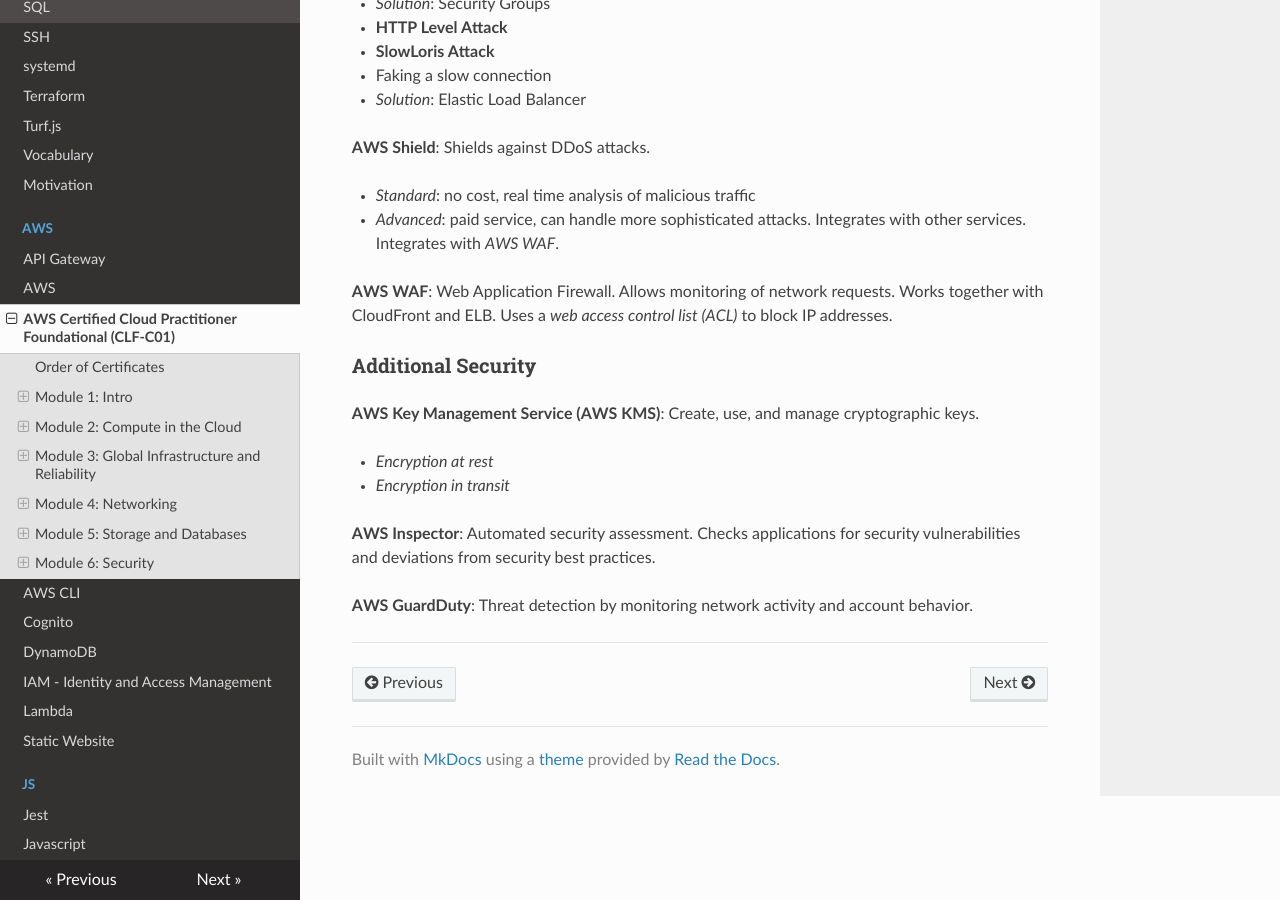
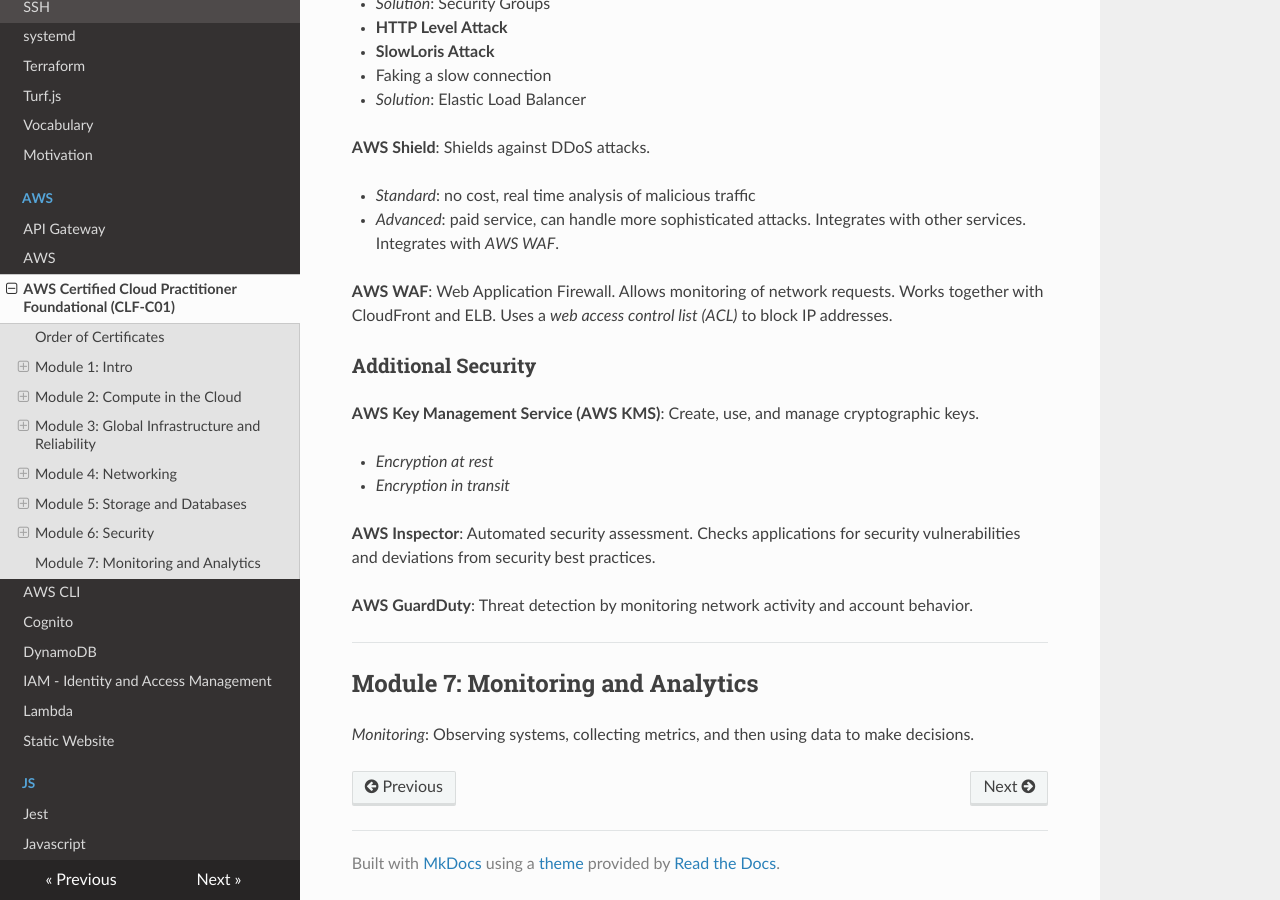
Before and after one commit to YotaYota/notes, an MkDocs documentation site: the page built from docs/aws/ccp.md, in a window 1280 px wide and 900 px high, scrolled down 10363 px. Built offline with MkDocs 1.6.1, drawn with Linux system fonts in a browser that asks for light colours; nearby versions of some CDN libraries.

Commit message:
CCP mod 7

```diff
--- a/docs/aws/ccp.md
+++ b/docs/aws/ccp.md
@@ -448,3 +448,7 @@
 **AWS GuardDuty**: Threat detection by monitoring network activity and account behavior.
 
 ---
+
+## Module 7: Monitoring and Analytics
+
+_Monitoring_: Observing systems, collecting metrics, and then using data to make decisions.
```
